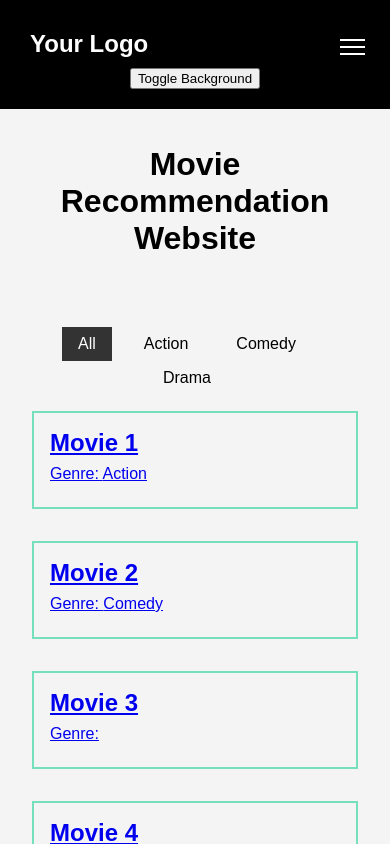
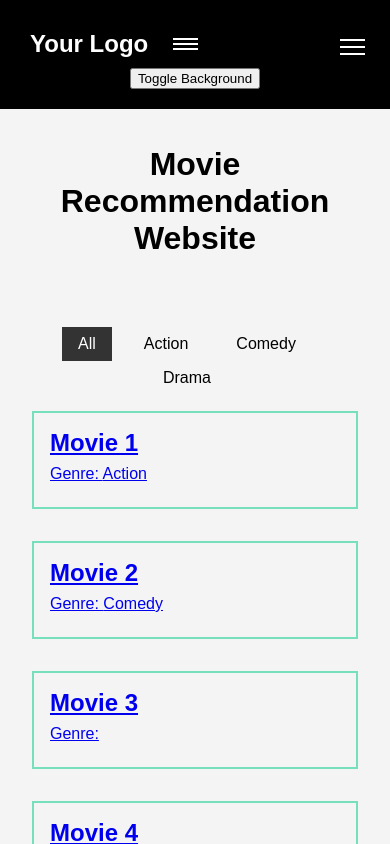
Before and after one commit to Tula-Magar/recommendation, a React (Create React App) app: page / in a window 390 px wide. Shown: the top 844 px of the page. Built offline with nearby package versions, Linux system fonts and the light colour scheme.

Commit message:
movie display layout

```diff
--- a/src/App.css
+++ b/src/App.css
@@ -24,6 +24,11 @@ body {
   justify-content: space-between;
 }
 
+.logo-container {
+  display: flex;
+  align-items: center;
+  gap: 10px;
+}
 .logo {
   font-weight: bold;
   font-size: 1.5rem;
@@ -44,8 +49,25 @@ body {
   border: #76e0bd 1px solid;
 }
 
-.navbar-toggle {
+.navbar-toggle,
+.first-panel-toggle {
   display: none;
+}
+
+.first-panel-toggle {
+  background-color: transparent;
+  border: none;
+  cursor: pointer;
+  display: none;
+  padding: 5px;
+}
+
+.first-panel-toggle span {
+  display: block;
+  height: 2px;
+  width: 25px;
+  background-color: #fff;
+  margin: 3px 0;
 }
 
 .header {
@@ -95,8 +117,50 @@ body {
 .movie p {
   margin: 0.5rem 0;
 }
+.responsive-three-panel-page {
+  display: flex;
+  flex-direction: row;
+  overflow-x: hidden;
+}
 
-/* Hide the navbar links on smaller screens */
+.panel {
+  border: 1px solid black;
+  box-sizing: border-box;
+}
+
+.panel-1 {
+  width: 25%;
+}
+
+.panel-2 {
+  width: 50%;
+}
+
+.panel-3 {
+  width: 25%;
+}
+
+.relatedMoviesList {
+  list-style: none;
+  padding: 10px;
+  text-decoration: none;
+}
+@media screen and (max-width: 900px) {
+  .responsive-three-panel-page {
+    flex-wrap: wrap;
+  }
+  .panel-1 {
+    width: 25%;
+  }
+  .panel-2 {
+    width: 75%;
+  }
+  .panel-3 {
+    width: 100%;
+    order: 3;
+  }
+}
+
 @media screen and (max-width: 768px) {
   .navbar {
     flex-direction: column;
@@ -140,14 +204,25 @@ body {
     background-color: #fff;
     margin: 5px 0 0 5px;
   }
+  .first-panel-toggle {
+    display: inline-block;
+  }
   .movie-list {
     display: block;
     grid-template-columns: 1; /* Reset the grid columns */
     gap: initial; /* Reset the gap */
   }
+
   .movie-list {
     display: grid;
     grid-template-columns: repeat(1, 1fr); /* Reset the grid columns */
     gap: 2rem; /* Reset the gap */
   }
+
+  .panel-1 {
+    display: none;
+  }
+  .panel-2 {
+    width: 100%;
+  }
 }
--- a/src/App.tsx
+++ b/src/App.tsx
@@ -7,7 +7,7 @@ import "./App.css";
 
 import Nav from "./Nav";
 import Home from "./Home";
-import MovieDetailPage from "./MovieDetailPage";
+import Panel from "./Panel";
 
 function App() {
   const [isBlackAndWhite, setIsBlackAndWhite] = useState(false);
@@ -31,12 +31,13 @@ function App() {
   return (
     <div
       data-testid="app-container"
-      className={isBlackAndWhite ? "black-and-white" : "color"}>
+      className={isBlackAndWhite ? "black-and-white" : "color"}
+    >
       <Router>
         <Nav onToggleBackground={handleToggleBackground} />
         <Routes>
           <Route path="/" element={<Home />} />
-          <Route path="/movie/:id" element={<MovieDetailPage />} />
+          <Route path="/movie/:id" element={<Panel />} />
         </Routes>
       </Router>
     </div>
--- a/src/Nav.tsx
+++ b/src/Nav.tsx
@@ -7,8 +7,14 @@ interface NavProps {
 
 function Nav({ onToggleBackground }: NavProps) {
   const [navbarLinksVisible, setNavbarLinksVisible] = useState(true);
+  const [firstPanelOpen, setFirstPanelOpen] = useState(false);
+
   const toggleNavbarLinks = () => {
     setNavbarLinksVisible(!navbarLinksVisible);
+  };
+
+  const toggleFirstPanel = () => {
+    setFirstPanelOpen(!firstPanelOpen);
   };
 
   useEffect(() => {
@@ -32,11 +38,22 @@ function Nav({ onToggleBackground }: NavProps) {
     <div>
       <nav className="navbar">
         <div className="navbar-brand">
-          <span className="logo">Your Logo</span>
+          <div className="logo-container">
+            {" "}
+            {/* Newly added container */}
+            <span className="logo">Your Logo</span>
+            {/* First Panel Toggle Button */}
+            <button className="first-panel-toggle" onClick={toggleFirstPanel}>
+              <span></span>
+              <span></span>
+              <span></span>
+            </button>
+          </div>
           <button
             className="navbar-toggle"
             id="navbar-toggle"
-            onClick={toggleNavbarLinks}>
+            onClick={toggleNavbarLinks}
+          >
             <span></span>
             <span></span>
             <span></span>
@@ -47,7 +64,8 @@ function Nav({ onToggleBackground }: NavProps) {
         </div>
         <div
           className={`navbar-links ${navbarLinksVisible ? "visible" : ""}`}
-          id="navbar-links">
+          id="navbar-links"
+        >
           <Link className="link" smooth to="/#">
             Home
           </Link>
@@ -62,6 +80,10 @@ function Nav({ onToggleBackground }: NavProps) {
           </Link>
         </div>
       </nav>
+
+      {firstPanelOpen && (
+        <div className="first-panel-content">This is the first panel.</div>
+      )}
     </div>
   );
 }
--- /dev/null
+++ b/src/Panel.tsx
@@ -0,0 +1,22 @@
+import { useParams } from "react-router-dom";
+import MovieDetailPage from "./MovieDetailPage";
+import RelatedLinks from "./RelatedLinks";
+
+const ResponsiveThreePanelPage = () => {
+  const { id } = useParams();
+  const currentMovieId = Number(id);
+
+  return (
+    <div className="responsive-three-panel-page">
+      <div className="panel panel-1">
+        <RelatedLinks currentMovieId={currentMovieId} />
+      </div>
+      <div className="panel panel-2">
+        <MovieDetailPage />
+      </div>
+      <div className="panel panel-3">This is the third panel.</div>
+    </div>
+  );
+};
+
+export default ResponsiveThreePanelPage;
--- /dev/null
+++ b/src/RelatedLinks.tsx
@@ -0,0 +1,37 @@
+import { Link } from "react-router-dom";
+import { movies } from "./movieData"; // Replace 'yourDataFile' with the actual path
+import { type } from "os";
+
+type RelatedLinksProps = {
+  currentMovieId: number;
+};
+
+const RelatedLinks = ({ currentMovieId }: RelatedLinksProps) => {
+  const currentMovie = movies.find((movie) => movie.id === currentMovieId);
+
+  if (!currentMovie) return null;
+
+  const relatedMovies = movies
+    .filter(
+      (movie) =>
+        movie.genre === currentMovie.genre && movie.id !== currentMovie.id
+    )
+    .slice(0, 5);
+
+  return (
+    <div>
+      <h4>Related Movies:</h4>
+      <ul>
+        {relatedMovies.map((movie) => (
+          <li className="relatedMoviesList" key={movie.id}>
+            <Link className="link" to={`/movie/${movie.id}`}>
+              {movie.title}
+            </Link>
+          </li>
+        ))}
+      </ul>
+    </div>
+  );
+};
+
+export default RelatedLinks;
--- a/src/movieData.tsx
+++ b/src/movieData.tsx
@@ -66,5 +66,4 @@ export const movies = [
   { id: 48, title: "Movie 48", genre: "Drama" },
   { id: 49, title: "Movie 49", genre: "Action" },
   { id: 50, title: "Movie 50", genre: "Comedy" },
-  // Add more movie data
 ];
```
